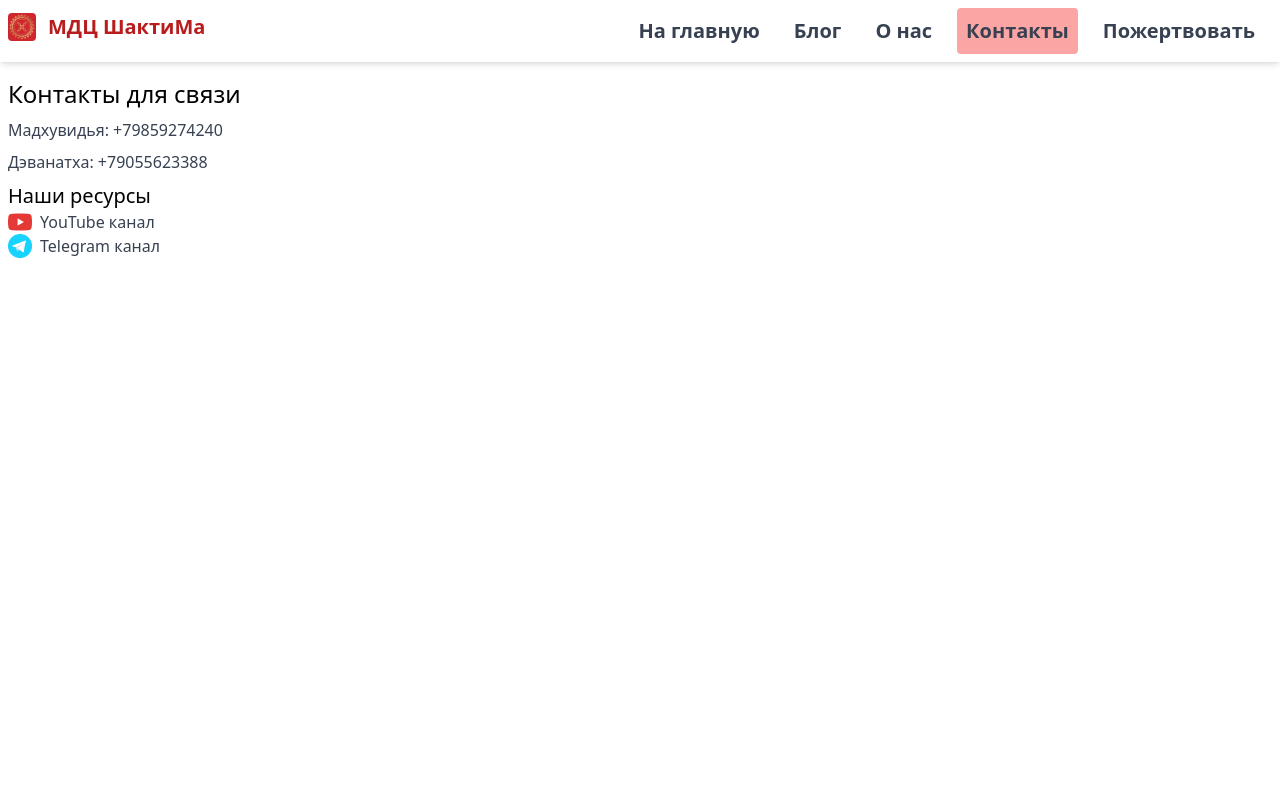
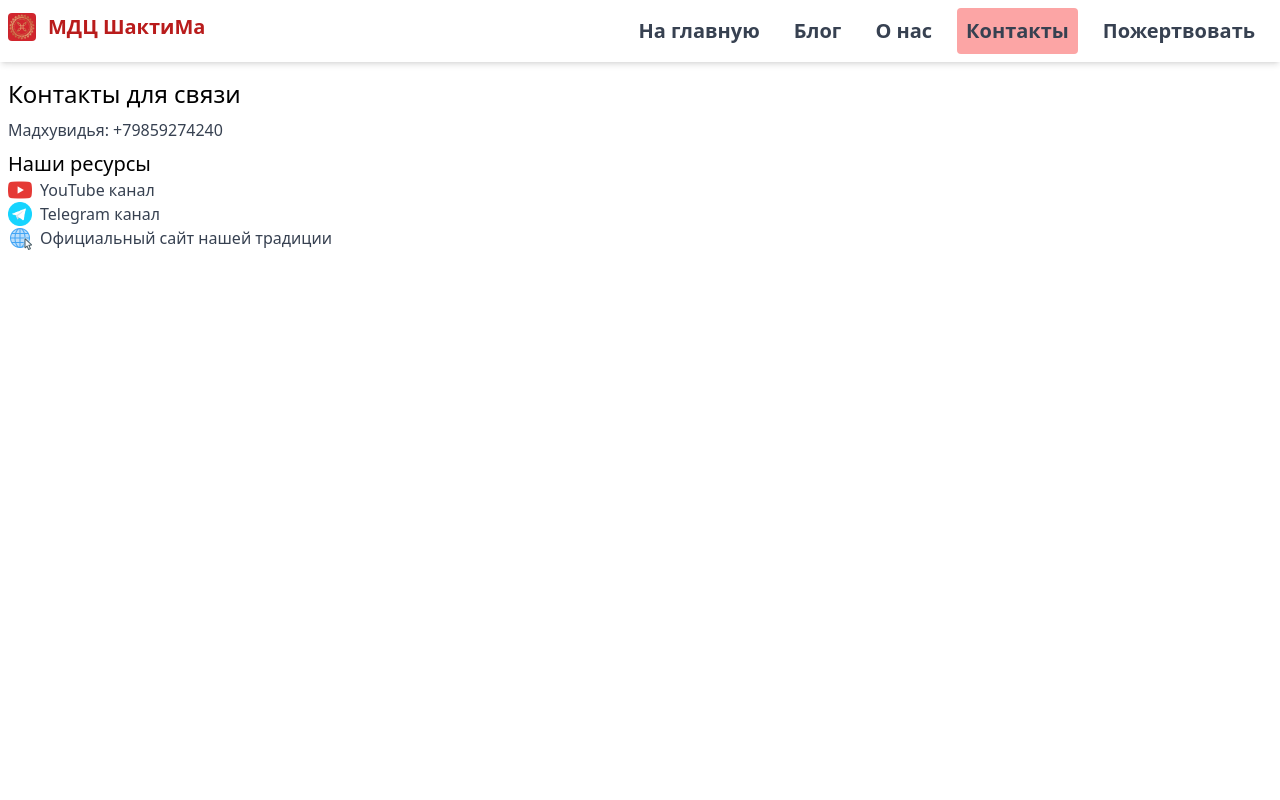
Before and after one commit to TimurTairov/mdc-shaktima, a React (Create React App) app: page /contacts in a window 1280 px wide. Shown: the top 800 px of the page. Built offline with nearby package versions, Linux system fonts and the light colour scheme; the HTML template or start-up script is replaced by a standard one.

Commit message:
commit 2.3

```diff
--- a/src/pages/Contscts.jsx
+++ b/src/pages/Contscts.jsx
@@ -1,6 +1,7 @@
 import React from 'react'
 import youtube from '../images/icons/youtube.png'
 import tg from '../images/icons/tg.png'
+import adwaytaOrg from '../images/icons/icons8-site-96.png'
 
 const Contscts = () => {
   return (
@@ -8,7 +9,7 @@ const Contscts = () => {
       <div className="ml-2">
         <h1 className="text-2xl">Контакты для связи</h1>
         <p className="dark:text-slate-400 text-gray-700">Мадхувидья: +79859274240 </p>
-        <p className="dark:text-slate-400 text-gray-700">Дэванатха: +79055623388 </p>
+        {/* <p className="dark:text-slate-400 text-gray-700">Дэванатха: +79055623388 </p> */}
         <h1 className="text-xl">Наши ресурсы</h1>
         <ul>
           <li>
@@ -23,7 +24,12 @@ const Contscts = () => {
               Telegram канал
             </a>
           </li>
-          <li></li>
+          <li>
+            <a href="https://www.advayta.org/" className="text-gray-700 flex hover:text-indigo-700" target="_blank" rel="noreferrer">
+              <img src={adwaytaOrg} className="w-6 h-6 mr-2" alt="Adwayta.org" />
+              Официальный сайт нашей традиции
+            </a>
+          </li>
         </ul>
       </div>
     </div>
```
Also changed, not shown: src/images/icons/icons8-site-96.png (added).
